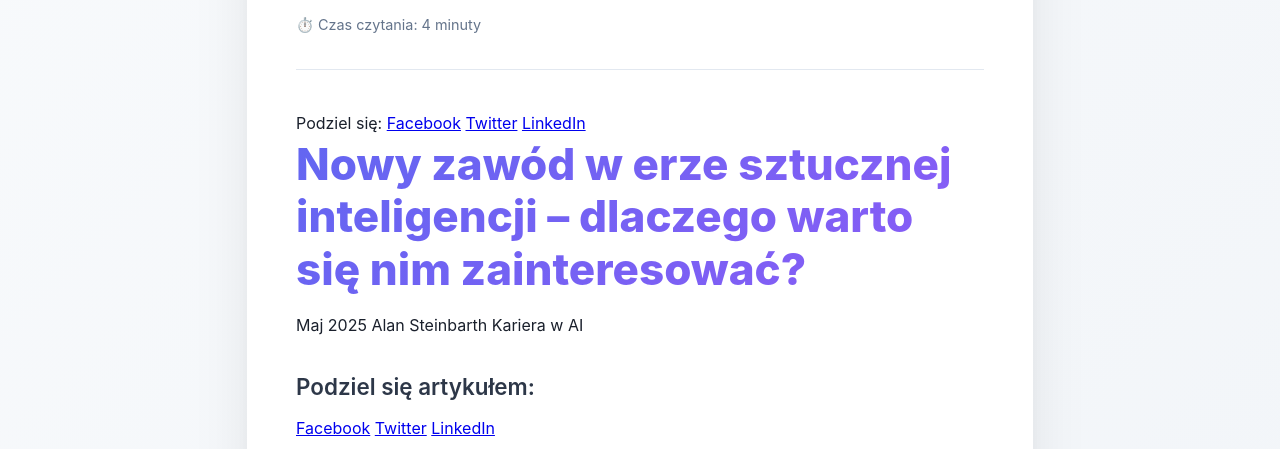
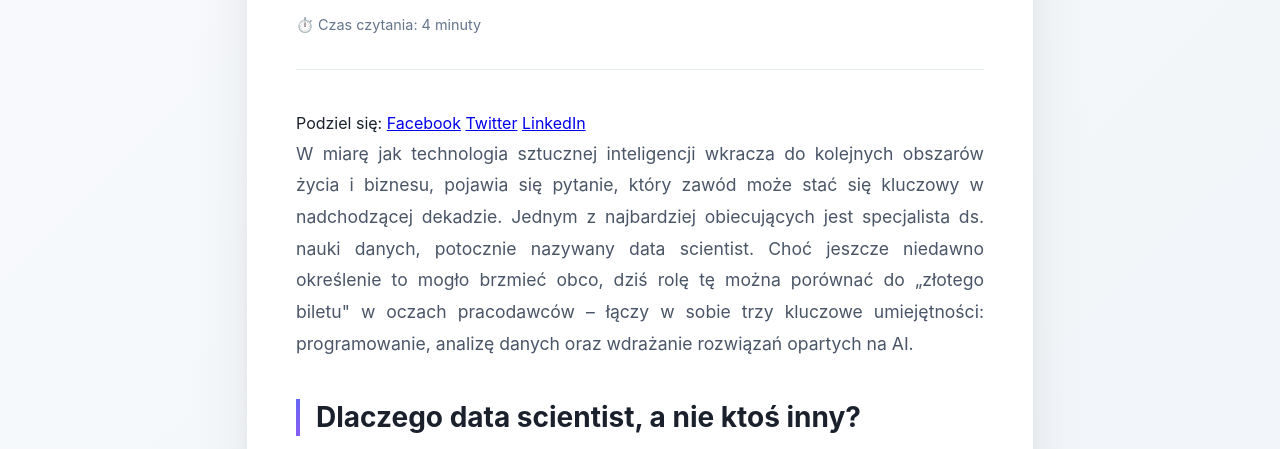
Before and after one commit to AlanSteinbarth/AlanSteinbarth.github.io, a plain HTML site: page blog/2025-05-nowy-zawod-data-scientist.html in a window 1280 px wide. Shown: the part 325-774 px from the top of the page. Drawn offline with Linux system fonts and the light colour scheme.

Commit message:
Poprawka struktury HTML w artykule o data scientist - usunięto zbędny closing div tag

```diff
--- a/blog/2025-05-nowy-zawod-data-scientist.html
+++ b/blog/2025-05-nowy-zawod-data-scientist.html
@@ -72,25 +72,6 @@
             </div>
 
             <div class="container">
-            <h1>Nowy zawód w erze sztucznej inteligencji – dlaczego warto się nim zainteresować?</h1>
-
-            <div class="post-meta">
-                <span class="date">Maj 2025</span>
-                <span class="author">Alan Steinbarth</span>
-                <span class="category">Kariera w AI</span>
-            </div>
-
-            <!-- Social sharing -->
-            <div class="social-sharing">
-                <h3>Podziel się artykułem:</h3>
-                <div class="social-buttons">
-                    <a href="https://www.facebook.com/sharer/sharer.php?u=https://victorymind.ai/blog/2025-05-nowy-zawod-data-scientist.html" target="_blank" class="social-btn facebook">Facebook</a>
-                    <a href="https://twitter.com/intent/tweet?url=https://victorymind.ai/blog/2025-05-nowy-zawod-data-scientist.html&text=Nowy%20zawód%20w%20erze%20AI%20–%20data%20scientist" target="_blank" class="social-btn twitter">Twitter</a>
-                    <a href="https://www.linkedin.com/sharing/share-offsite/?url=https://victorymind.ai/blog/2025-05-nowy-zawod-data-scientist.html" target="_blank" class="social-btn linkedin">LinkedIn</a>
-                </div>
-            </div>
-
-            <div class="post-content">
                 <p>W miarę jak technologia sztucznej inteligencji wkracza do kolejnych obszarów życia i biznesu, pojawia się pytanie, który zawód może stać się kluczowy w nadchodzącej dekadzie. Jednym z najbardziej obiecujących jest specjalista ds. nauki danych, potocznie nazywany data scientist. Choć jeszcze niedawno określenie to mogło brzmieć obco, dziś rolę tę można porównać do „złotego biletu" w oczach pracodawców – łączy w sobie trzy kluczowe umiejętności: programowanie, analizę danych oraz wdrażanie rozwiązań opartych na AI.</p>
 
                 <h2>Dlaczego data scientist, a nie ktoś inny?</h2>
@@ -145,8 +126,6 @@
                 <p>Choć na pierwszy rzut oka może się wydawać, że to profesja zarezerwowana dla młodych absolwentów mat-fiz-ów czy informatyków, rzeczywistość pokazuje, że każdy, kto dysponuje odrobiną cierpliwości i chęcią nauki, może dołączyć do grona data scientistów. Wiek czy wcześniejsze wykształcenie nie stanowią tu barier, lecz zalet – doświadczenie z różnych dziedzin wzbogaca perspektywę w analizie danych i budowaniu modeli. Dlatego warto dziś rozważyć inwestycję w rozwój tych kompetencji: zarówno jako ścieżkę kariery, jak i sposób na usprawnienie własnego biznesu.</p>
 
                 <p>W świecie, w którym każda firma generuje górę informacji, właśnie specjaliści ds. nauki danych wyznaczają kierunki rozwoju i pomagają podejmować decyzje oparte na faktach, nie przeczuciach. Jeśli więc szukasz zawodu, który będzie łączyć technologię, biznes i kreatywność – rola data scientista może okazać się idealnym wyborem.</p>
-            </div>
-
             </div>
         </article>
 
```
